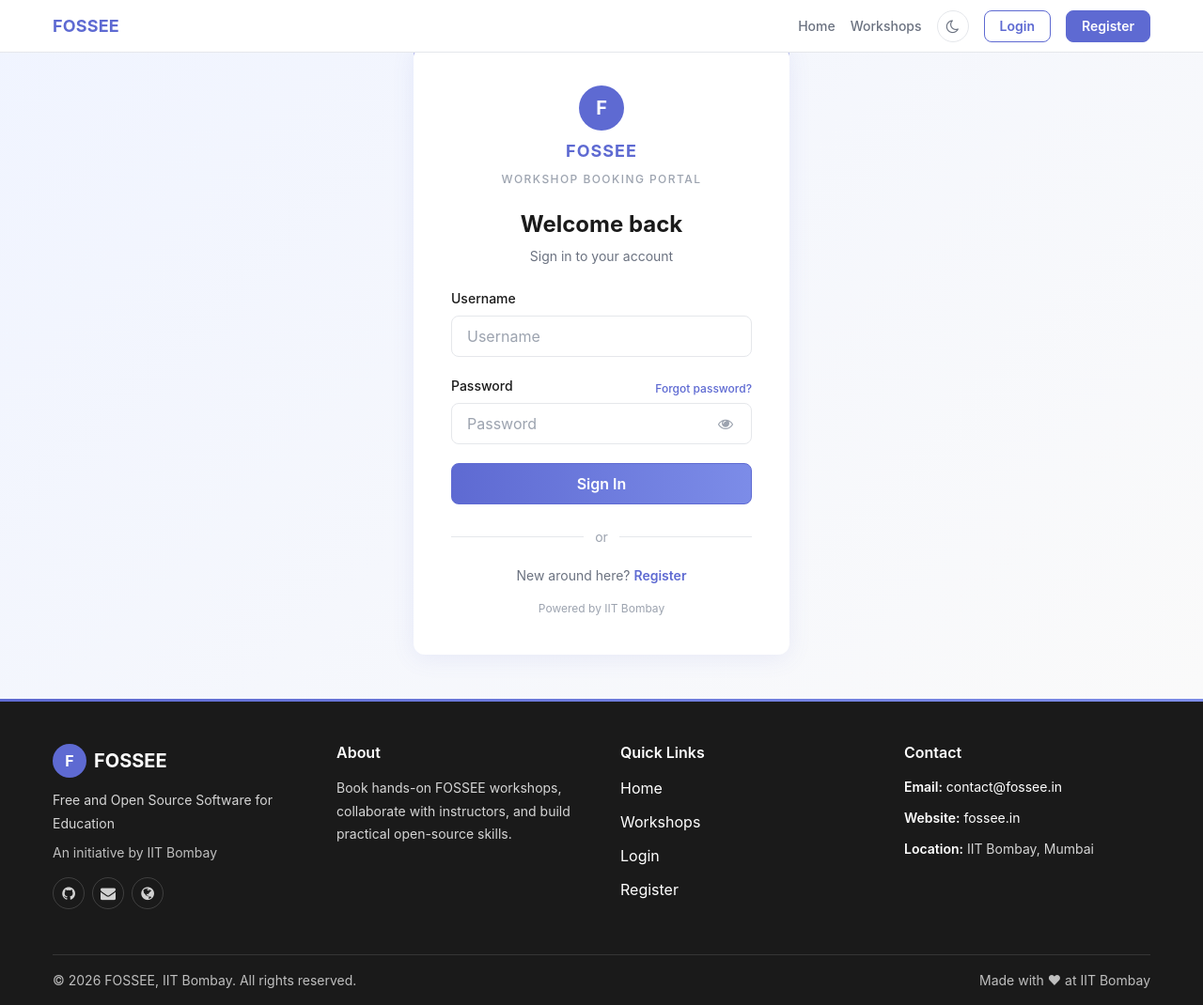
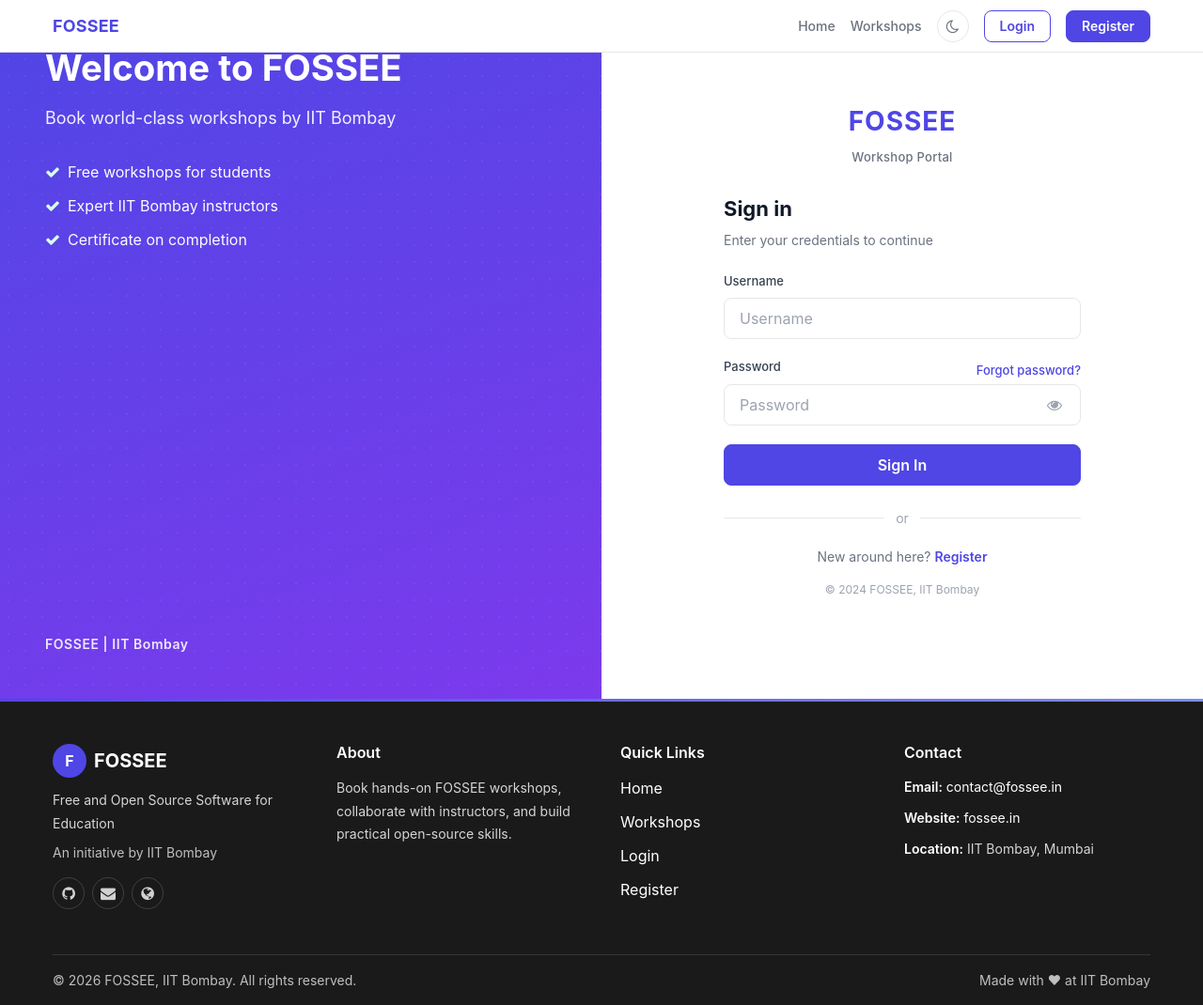
Before and after one commit to shivani-i-i/fossee-workshop-booking-ui, a Django app: page /workshop/login/ in a window 1280 px wide. Shown: the whole page at 94% size. Run offline with Django 3.2, Linux system fonts and the light colour scheme; some libraries are stand-ins or nearby versions.

Commit message:
feat: upgrade login to split layout with indigo palette and IIT Bombay branding

```diff
--- a/workshop_app/static/workshop_app/css/login.css
+++ b/workshop_app/static/workshop_app/css/login.css
@@ -1,81 +1,140 @@
 .login-page {
+    min-height: calc(100vh - 56px);
+    display: grid;
+    grid-template-columns: 1fr 1fr;
+    background: var(--color-bg-primary);
+}
+
+.base-content {
+    padding: 0;
+    background: var(--color-bg-primary);
+}
+
+.login-split-hero {
+    position: relative;
+    min-height: calc(100vh - 56px);
+    padding: var(--space-12);
+    display: flex;
+    flex-direction: column;
+    justify-content: space-between;
+    color: var(--color-bg-primary);
+    background: linear-gradient(160deg, #4f46e5 0%, #7c3aed 100%);
+    overflow: hidden;
+}
+
+.login-split-hero::after {
+    content: "";
+    position: absolute;
+    inset: 0;
+    background-image: radial-gradient(rgba(255, 255, 255, 0.16) 1px, transparent 1px);
+    background-size: 18px 18px;
+    opacity: 0.35;
+    pointer-events: none;
+}
+
+.login-split-hero__content,
+.login-split-hero__logos {
+    position: relative;
+    z-index: 1;
+}
+
+.login-split-hero__content h1 {
+    margin: 0;
+    color: var(--color-bg-primary);
+    font-size: clamp(2rem, 3vw, 2.75rem);
+    font-weight: var(--font-weight-bold);
+    line-height: var(--line-height-tight);
+}
+
+.login-split-hero__content p {
+    margin: var(--space-4) 0 0;
+    color: rgba(255, 255, 255, 0.92);
+    font-size: var(--font-size-lg);
+}
+
+.login-split-hero__content ul {
+    margin: var(--space-8) 0 0;
+    display: grid;
+    gap: var(--space-3);
+    padding: 0;
+    list-style: none;
+}
+
+.login-split-hero__content li {
+    color: rgba(255, 255, 255, 0.98);
+    font-size: var(--font-size-base);
+    display: flex;
+    align-items: center;
+    gap: var(--space-2);
+}
+
+.login-split-hero__content i {
+    color: #d9ffe8;
+}
+
+.login-split-hero__logos {
+    color: rgba(255, 255, 255, 0.88);
+    font-size: var(--font-size-sm);
+    font-weight: var(--font-weight-semibold);
+    letter-spacing: 0.04em;
+}
+
+.login-card-wrap {
     min-height: calc(100vh - 56px);
     display: flex;
     align-items: center;
     justify-content: center;
-    padding: var(--space-8) var(--space-4);
-    background: linear-gradient(135deg, #f0f4ff 0%, #fafafa 100%);
-}
-
-.base-content {
-    padding: 0;
-    background: linear-gradient(135deg, #f0f4ff 0%, #fafafa 100%);
+    background: var(--color-bg-primary);
+    padding: var(--space-10) var(--space-8);
 }
 
 .login-card {
     width: 100%;
-    max-width: 400px;
+    max-width: 460px;
     padding: 40px;
-    border-radius: 12px;
+    border-radius: 0;
     background: var(--color-bg-primary);
-    border-top: 3px solid var(--color-primary);
-    box-shadow: 0 4px 24px rgba(94, 106, 210, 0.10);
+    box-shadow: none;
 }
 
 .login-card__logo-group {
     text-align: center;
-    margin-bottom: 24px;
-}
-
-.login-card__brand {
-    width: 48px;
-    height: 48px;
-    margin: 0 auto var(--space-2);
-    display: flex;
-    align-items: center;
-    justify-content: center;
-    border-radius: 50%;
-    background: var(--color-primary);
-    color: var(--color-bg-primary);
-    font-size: 1.25rem;
-    font-weight: var(--font-weight-bold);
-    line-height: 1;
+    margin-bottom: var(--space-8);
 }
 
 .login-card__brand-name {
     margin: 0 0 var(--space-2);
-    color: var(--color-primary);
+    color: #4f46e5;
     text-align: center;
-    font-size: 18px;
-    font-weight: 700;
+    font-size: 28px;
+    font-weight: var(--font-weight-bold);
     letter-spacing: 1px;
 }
 
 .login-card__tagline {
     margin: 0;
-    color: var(--color-text-muted);
+    color: #6b7280;
     text-align: center;
-    font-size: 12px;
+    font-size: 13px;
     font-weight: var(--font-weight-medium);
-    letter-spacing: 0.12em;
-    text-transform: uppercase;
+    letter-spacing: 0.02em;
 }
 
 .login-card__title {
     margin: 0;
-    color: var(--color-text-primary);
-    font-size: 24px;
+    color: #111827;
+    font-size: 22px;
     font-weight: var(--font-weight-bold);
     line-height: var(--line-height-tight);
-    text-align: center;
+    text-align: left;
 }
 
 .login-card__subtitle {
     margin: var(--space-2) 0 0;
-    color: var(--color-text-secondary);
-    font-size: var(--font-size-sm);
+    color: #6b7280;
+    font-size: 14px;
     line-height: var(--line-height-normal);
-    text-align: center;
+    text-align: left;
 }
 
 .login-alert {
@@ -103,16 +162,16 @@
 .login-field label {
     display: block;
     margin-bottom: var(--space-2);
-    color: var(--color-text-primary);
-    font-size: var(--font-size-sm);
-    font-weight: var(--font-weight-medium);
+    color: #374151;
+    font-size: 13px;
+    font-weight: 500;
 }
 
 .login-field input {
     width: 100%;
     height: 44px;
     padding: 0 var(--space-4);
-    border: 1px solid var(--color-border);
+    border: 1px solid #e5e7eb;
     border-radius: var(--radius-md);
     background: var(--color-bg-primary);
     color: var(--color-text-primary);
@@ -121,14 +180,13 @@
 }
 
 .login-field input::placeholder {
-    color: var(--color-text-muted);
+    color: #9ca3af;
 }
 
 .login-field input:focus {
     outline: none;
-    border-color: var(--color-primary);
-    box-shadow: 0 0 0 3px rgba(94, 106, 210, 0.15);
-    transform: scale(1.01);
+    border-color: #4f46e5;
+    box-shadow: 0 0 0 3px rgba(79, 70, 229, 0.15);
 }
 
 .login-field__header {
@@ -139,14 +197,14 @@
 }
 
 .login-field__forgot {
-    color: var(--color-primary);
-    font-size: var(--font-size-xs);
+    color: #4f46e5;
+    font-size: 13px;
     font-weight: var(--font-weight-medium);
     text-decoration: none;
 }
 
 .login-field__forgot:hover {
-    color: var(--color-primary-hover);
+    color: #4338ca;
     text-decoration: none;
 }
 
@@ -181,19 +239,19 @@
 .login-submit {
     width: 100%;
     height: 44px;
-    border: 1px solid var(--color-primary);
+    border: 1px solid #4f46e5;
     border-radius: var(--radius-md);
-    background: linear-gradient(90deg, var(--color-primary), #7c8ce8);
+    background: #4f46e5;
     color: var(--color-bg-primary);
     font-size: var(--font-size-base);
-    font-weight: var(--font-weight-semibold);
+    font-weight: 600;
     transition: background var(--transition-normal), border-color var(--transition-normal), transform var(--transition-fast), box-shadow var(--transition-fast);
 }
 
 .login-submit:hover {
-    background: linear-gradient(90deg, var(--color-primary-hover), var(--color-primary));
-    border-color: var(--color-primary-hover);
-    box-shadow: 0 6px 16px rgba(94, 106, 210, 0.25);
+    background: #4338ca;
+    border-color: #4338ca;
+    box-shadow: 0 6px 16px rgba(67, 56, 202, 0.22);
 }
 
 .login-submit:active {
@@ -214,7 +272,7 @@
     content: "";
     flex: 1;
     height: 1px;
-    background: var(--color-border);
+    background: #e5e7eb;
 }
 
 .login-divider span {
@@ -229,20 +287,20 @@
 }
 
 .login-card__footer a {
-    color: var(--color-primary);
+    color: #4f46e5;
     font-weight: var(--font-weight-semibold);
     text-decoration: none;
 }
 
 .login-card__footer a:hover {
-    color: var(--color-primary-hover);
+    color: #4338ca;
     text-decoration: none;
 }
 
-.login-card__powered-by {
+.login-card__copyright {
     margin: var(--space-4) 0 0;
-    color: var(--color-text-muted);
-    font-size: var(--font-size-xs);
+    color: #9ca3af;
+    font-size: 12px;
     line-height: var(--line-height-normal);
     text-align: center;
 }
@@ -256,15 +314,28 @@
 
 @media (max-width: 767px) {
     .login-page {
+        display: flex;
+        background: #f5f3ff;
+    }
+
+    .login-page {
         min-height: calc(100vh - 52px);
     }
 
-    .login-page {
+    .login-split-hero {
+        display: none;
+    }
+
+    .login-card-wrap {
+        width: 100%;
+        min-height: calc(100vh - 52px);
         padding: var(--space-4) 16px;
     }
 
     .login-card {
         max-width: none;
         padding: 28px 20px;
+        border-radius: var(--radius-lg);
+        box-shadow: var(--shadow-card);
     }
 }
--- a/workshop_app/static/workshop_app/css/variables.css
+++ b/workshop_app/static/workshop_app/css/variables.css
@@ -1,8 +1,8 @@
 :root {
     /* Colors (Linear-inspired) */
-    --color-primary: #5e6ad2;
-    --color-primary-hover: #4f5bc7;
-    --color-primary-light: #eef0fd;
+    --color-primary: #4f46e5;
+    --color-primary-hover: #4338ca;
+    --color-primary-light: #eef2ff;
     --color-success: #4cb782;
     --color-warning: #f2a12e;
     --color-error: #e5484d;
--- a/workshop_app/templates/workshop_app/login.html
+++ b/workshop_app/templates/workshop_app/login.html
@@ -11,14 +11,28 @@
 
 {% block content %}
     <div class="login-page">
+        <section class="login-split-hero" aria-hidden="true">
+            <div class="login-split-hero__content">
+                <h1>Welcome to FOSSEE</h1>
+                <p>Book world-class workshops by IIT Bombay</p>
+                <ul>
+                    <li><i class="fa fa-check" aria-hidden="true"></i> Free workshops for students</li>
+                    <li><i class="fa fa-check" aria-hidden="true"></i> Expert IIT Bombay instructors</li>
+                    <li><i class="fa fa-check" aria-hidden="true"></i> Certificate on completion</li>
+                </ul>
+            </div>
+            <div class="login-split-hero__logos">FOSSEE | IIT Bombay</div>
+        </section>
+
+        <div class="login-card-wrap">
             <div class="login-card">
                 <div class="login-card__logo-group">
-                <div class="login-card__brand" aria-hidden="true">F</div>
                     <p class="login-card__brand-name">FOSSEE</p>
-                <p class="login-card__tagline">Workshop Booking Portal</p>
+                    <p class="login-card__tagline">Workshop Portal</p>
                 </div>
-            <h1 class="login-card__title">Welcome back</h1>
-            <p class="login-card__subtitle">Sign in to your account</p>
+
+                <h1 class="login-card__title">Sign in</h1>
+                <p class="login-card__subtitle">Enter your credentials to continue</p>
 
                 {% if form.non_field_errors %}
                     <div class="login-alert" role="alert">
@@ -67,7 +81,8 @@
                     New around here?
                     <a href="{% url 'workshop_app:register' %}">Register</a>
                 </p>
-            <p class="login-card__powered-by">Powered by IIT Bombay</p>
+                <p class="login-card__copyright">© 2024 FOSSEE, IIT Bombay</p>
+            </div>
         </div>
     </div>
 {% endblock %}
```
Lines whose indentation alone changed are shown as unchanged.
